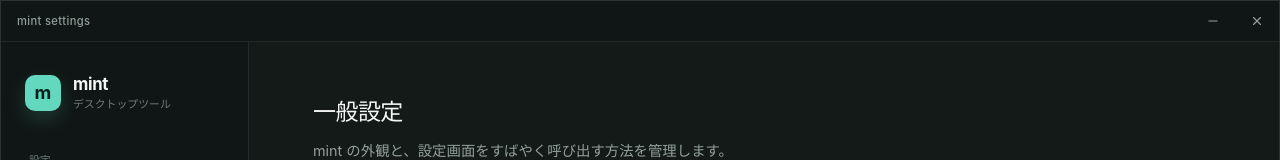
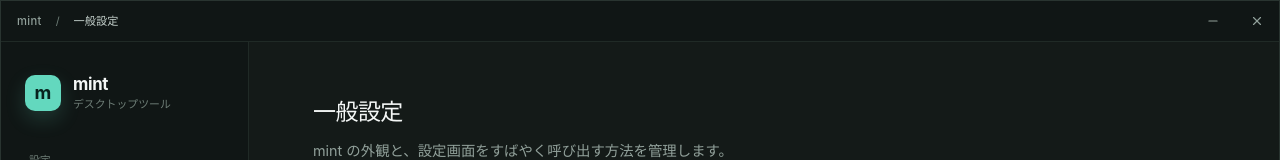
Before and after one commit to ibukani/mint, a React (Vite) app: page / in a window 1280 px wide. Shown: the top 160 px of the page. Built offline with nearby package versions, Linux system fonts and the light colour scheme.

Commit message:
Show current settings context in title bar

```diff
--- a/src/App.tsx
+++ b/src/App.tsx
@@ -168,6 +168,9 @@ const AppContent: React.FC = () => {
       >
         <AppShell
           title="mint"
+          contextLabel={
+            SETTINGS_TABS.find((tab) => tab.id === activeTab)?.label ?? "設定"
+          }
           tabs={SETTINGS_TABS}
           activeTab={activeTab}
           onTabChange={setActiveTab}
--- a/src/design/layout/AppShell.tsx
+++ b/src/design/layout/AppShell.tsx
@@ -9,6 +9,7 @@ interface AppShellProps<TTabId extends string> {
   tabs: readonly SidebarTab<TTabId>[];
   activeTab: TTabId;
   onTabChange: (tabId: TTabId) => void;
+  contextLabel?: string;
   statusLabel?: string;
   statusTone?: "neutral" | "pending" | "success" | "error";
   children: React.ReactNode;
@@ -19,13 +20,14 @@ export const AppShell = <TTabId extends string>({
   tabs,
   activeTab,
   onTabChange,
+  contextLabel,
   statusLabel,
   statusTone,
   children,
 }: AppShellProps<TTabId>) => {
   return (
     <Panel className="app-shell">
-      <TitleBar title={title} />
+      <TitleBar title={title} contextLabel={contextLabel} />
       <div className="app-shell__body">
         <Sidebar
           title={title}
--- a/src/design/layout/TitleBar.tsx
+++ b/src/design/layout/TitleBar.tsx
@@ -4,9 +4,13 @@ import type React from "react";
 
 interface TitleBarProps {
   title?: string;
+  contextLabel?: string;
 }
 
-export const TitleBar: React.FC<TitleBarProps> = ({ title = "mint" }) => {
+export const TitleBar: React.FC<TitleBarProps> = ({
+  title = "mint",
+  contextLabel = "設定",
+}) => {
   const handleMinimize = async () => {
     try {
       const win = getCurrentWindow();
@@ -55,7 +59,13 @@ export const TitleBar: React.FC<TitleBarProps> = ({ title = "mint" }) => {
     >
       <div className="app-titlebar__logo" data-tauri-drag-region>
         <span className="app-titlebar__text" data-tauri-drag-region>
-          {title} settings
+          {title}
+        </span>
+        <span className="app-titlebar__separator" aria-hidden="true">
+          /
+        </span>
+        <span className="app-titlebar__context" data-tauri-drag-region>
+          {contextLabel}
         </span>
       </div>
       <div className="app-titlebar__controls">
@@ -64,6 +74,7 @@ export const TitleBar: React.FC<TitleBarProps> = ({ title = "mint" }) => {
           className="app-titlebar__button app-titlebar__button--minimize"
           onClick={handleMinimize}
           aria-label="最小化"
+          title="最小化"
         >
           <Minus size={14} aria-hidden="true" />
         </button>
@@ -72,6 +83,7 @@ export const TitleBar: React.FC<TitleBarProps> = ({ title = "mint" }) => {
           className="app-titlebar__button app-titlebar__button--close"
           onClick={handleClose}
           aria-label="閉じる"
+          title="閉じる"
         >
           <X size={14} aria-hidden="true" />
         </button>
--- a/src/design/settings.css
+++ b/src/design/settings.css
@@ -1,4 +1,22 @@
 /* Shared feature headers and responsive settings primitives. */
+
+.app-titlebar__logo {
+  min-width: 0;
+}
+
+.app-titlebar__separator {
+  margin: 0 6px;
+  color: var(--color-text-subtle);
+  font-size: 0.68rem;
+}
+
+.app-titlebar__context {
+  overflow: hidden;
+  color: var(--color-text-secondary);
+  font-size: 0.7rem;
+  text-overflow: ellipsis;
+  white-space: nowrap;
+}
 
 .feature-settings-header {
   display: flex;
```
